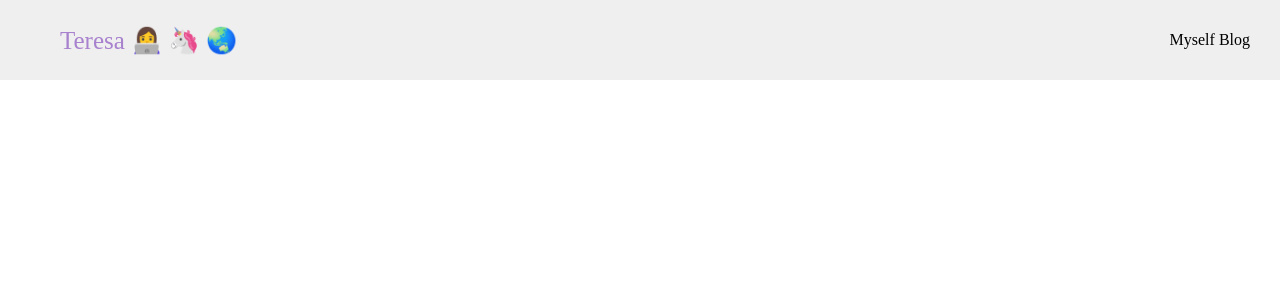
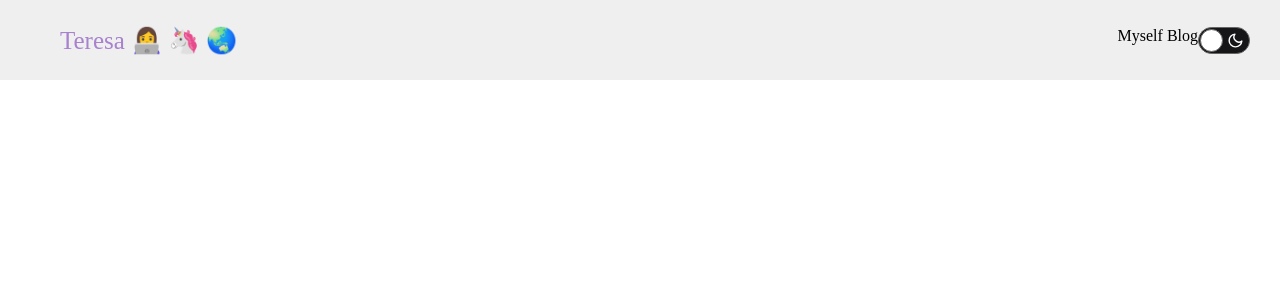
Before and after one commit to teresarg/portfolio, a React (Create React App) app: page / in a window 1280 px wide. Shown: the top 300 px of the page. Built offline with nearby package versions, Linux system fonts and the light colour scheme; a web font is replaced by a local one.

Commit message:
Adding toggle

```diff
--- a/src/components/Header.tsx
+++ b/src/components/Header.tsx
@@ -1,4 +1,6 @@
 import styled from "styled-components";
+import { Toggle } from "components";
+import { useState } from "react";
 
 const HeaderWrapper = styled.header`
   background-color: #eeee;
@@ -36,12 +38,16 @@ const ToggleWrapper = styled.div`
 `;
 
 const Header = (): React.ReactElement => {
+  const [isActive, setIsActive] = useState(false);
   return (
     <HeaderWrapper>
       <NameWrapper>
         Teresa <span role="img">👩‍💻 🦄 🌏 </span>
       </NameWrapper>
-      <ToggleWrapper>Myself Blog</ToggleWrapper>
+      <ToggleWrapper>
+        Myself Blog
+        <Toggle isActive={isActive} onToggle={() => setIsActive(!isActive)} />
+      </ToggleWrapper>
     </HeaderWrapper>
   );
 };
--- /dev/null
+++ b/src/components/Toggle.tsx
@@ -0,0 +1,69 @@
+import React from "react";
+import styled from "styled-components";
+
+const ToggleWrapper = styled.div`
+  background: #161618;
+  border-radius: 2.5rem;
+  border: 0.1rem solid #666;
+  cursor: pointer;
+  display: flex;
+  height: 2.5rem;å
+  margin: auto;
+  min-width: 5rem;
+  position: relative;
+  width: 5rem;
+
+  span {
+    position: absolute;
+  }
+`;
+
+// Learning: cómo pasa una prop
+const Notch = styled.div<{ isActive: boolean }>`
+  background: white;
+  border-radius: 50%;
+  border: 0.1rem solid #666;
+  height: 2.1rem;
+  margin-top: 0.1rem;
+  transform: translate(${(props) => (props.isActive ? "2.6rem" : "0.1rem")});
+  transition: transform 0.1s linear;
+  width: 2.1rem;
+`;
+
+const ThemeModeIconDark = styled.div`
+  align-items: center;
+  color: white;
+  display: flex;
+  height: 100%;
+  position: absolute;
+  right: 0.5rem;
+  img {
+    height: 1.7rem;
+    width: 1.7rem;
+  }
+`;
+
+// Learning: cómo extender un styled component
+const ThemeModeIconLight = styled(ThemeModeIconDark)`
+  left: 0.5rem;
+`;
+
+const Toggle = ({
+  isActive,
+  onToggle,
+}: {
+  isActive: boolean;
+  onToggle: () => void;
+}): React.ReactElement => (
+  <ToggleWrapper onClick={onToggle}>
+    <ThemeModeIconDark>
+      <img src="./moon.svg" />
+    </ThemeModeIconDark>
+    <ThemeModeIconLight>
+      <img src="./sun.svg" />
+    </ThemeModeIconLight>
+    <Notch isActive={isActive} />
+  </ToggleWrapper>
+);
+
+export { Toggle };
--- a/src/components/index.ts
+++ b/src/components/index.ts
@@ -1 +1,2 @@
 export * from "./Header";
+export * from './Toggle';
```
